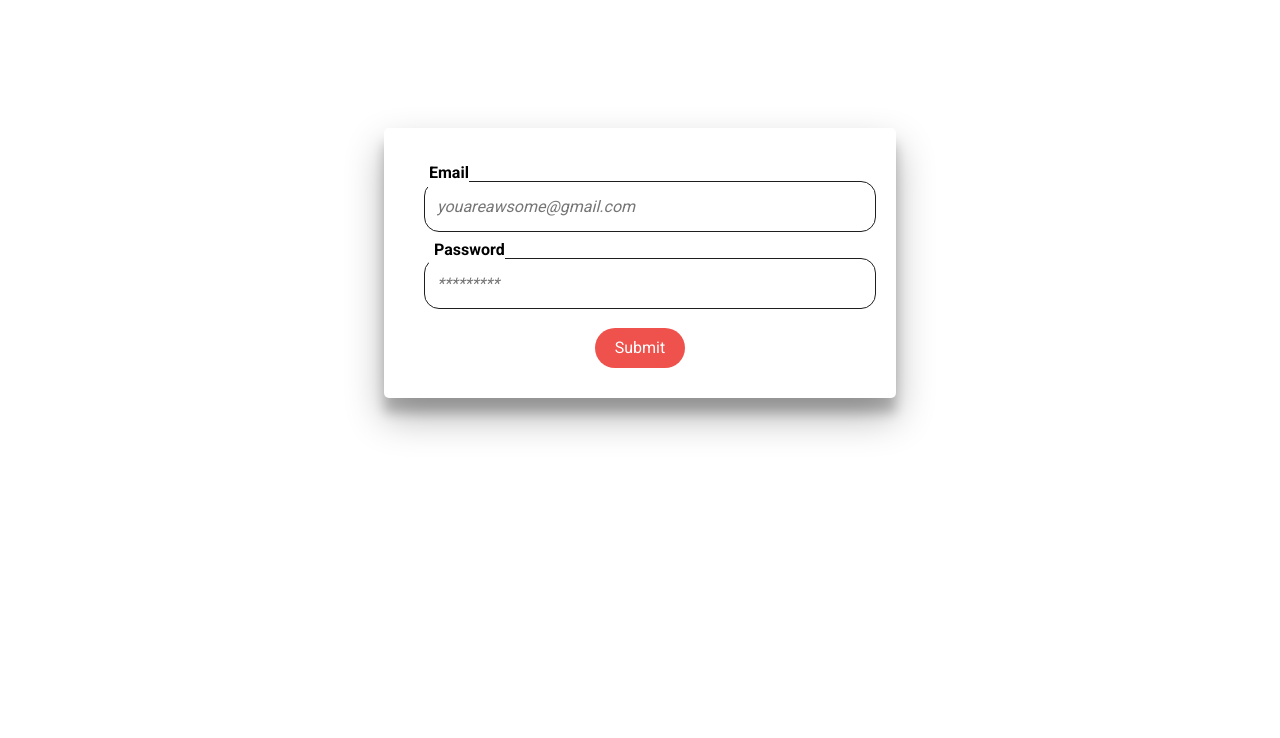
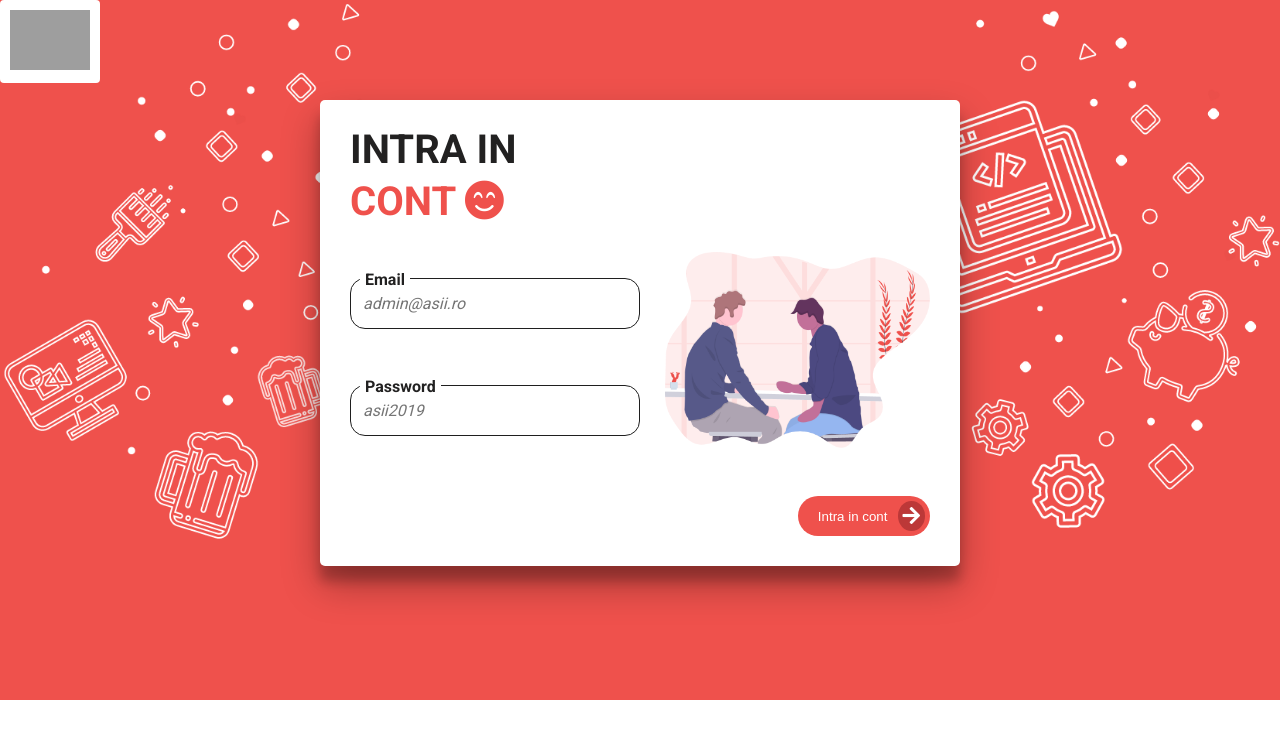
Before and after one commit to radumarinoiu/ASII-inscrieri, a React (Create React App) app: page /login in a window 1280 px wide. Shown: the top 738 px of the page. Built offline with nearby package versions, Linux system fonts and the light colour scheme; grey boxes are pictures that could not be loaded.

Commit message:
login good

```diff
--- a/src/components/Home/Home.jsx
+++ b/src/components/Home/Home.jsx
@@ -1100,6 +1100,7 @@ class Home extends Component {
               </div>
             </div>
           </div>
+
         )}
       </Fragment>
     );
--- a/src/components/login/AdminLogin.jsx
+++ b/src/components/login/AdminLogin.jsx
@@ -1,63 +1,144 @@
-import React, { Component } from 'react'
-import styles from './AdminLogin.module.scss'
+import React, { Component } from "react";
+import styles from "./AdminLogin.module.scss";
+import CustomInputText from "../shared/CustomInputText/CustomInputText";
+import CustomTextarea from "../shared/CustomTextarea/CustomTextarea";
+import CustomButton from "../shared/CustomButton/CustomButton";
 
 export default class AdminLogin extends Component {
   constructor() {
     super();
     this.state = {
-            email: '',
-            password: '',
+      email: "",
+      password: "",
+      errors: {
+        email: "",
+        password: ""
+      },
       auth: false
-          }
+    };
     this.handleSubmit = this.handleSubmit.bind(this);
   }
 
-
-
-    handleSubmit(e){
+  handleSubmit(e) {
     e.preventDefault();
-        if (this.state.email === "admin@asii.ro" && this.state.password === "asii2019"){
+    if (
+      this.state.email === "admin@asii.ro" &&
+      this.state.password === "asii2019"
+    ) {
       this.setState({
         auth: true
       });
-            console.log(this.state.auth);
-            window.location.replace('/dashboard');
-
-        } else alert("try again")
+      window.location.replace("/dashboard");
     }
-    handleChange (event) {
-        this.setState({ [event.target.name]: event.target.value} )
+  }
+  handleChange(event) {
+    this.setState({ [event.target.name]: event.target.value });
   }
   render() {
-
     return (
-            <div>
-                <div className={styles.container}>
       <form onSubmit={this.handleSubmit}>
-                        <label>Email
-                            <input
-                                type="email"
-                                placeholder="youareawsome@gmail.com"
-                                name = "email"
-                                onChange={event => this.handleChange(event)}
-                                required>
-                            </input>
-                        </label>
-                        <label>Password
-                            <input
-                                type='password'
-                                placeholder="*********"
-                                name='password'
-                                minLength='8'
-                                maxLength='20'
-                                onChange={event => this.handleChange(event)}
-                                required>
-                            </input>
-                        </label>
-                        <input type = 'submit'className ={styles.btn}></input>
-                    </form>
+        <div className="main">
+          <a
+            className="asiiLogoLink"
+            title="ASII Page"
+            href="https://asii.ro/"
+            rel="noopener noreferrer"
+            target="_blank"
+          >
+            <img src="https://asii.ro/images/logo.png" alt="asii" />
+          </a>
+          <div onSubmit={this.handleSubmit}>
+            <div className="row">
+              <div className="header-image col s12 m12 l12">
+                <img
+                  src={
+                    process.env.PUBLIC_URL + "/assets/images/background1.png"
+                  }
+                  className="backgroundImage desktop"
+                  alt=""
+                />
+                <img
+                  src={process.env.PUBLIC_URL + "/assets/images/bgMobile.png"}
+                  className="backgroundImage mobile"
+                  alt=""
+                />
               </div>
             </div>
-        )
+
+            <div className="container absolut-zero ">
+              <div className="row center">
+                <div className="register-form col s12 m8 offset-m2 l8 offset-l2 xl6 offset-xl3 center">
+                  <div
+                    className="data-container col s12 m12 l12"
+                    style={{ display: "block" }}
+                    ref={divElement => (this.divElement = divElement)}
+                  >
+                    <div className="container-body col s12">
+                      <h3 className="header">Intra in</h3>
+                      <h3 className="header special ">
+                        cont <i className="fas fa-smile-beam" />
+                      </h3>
+                      <div className="row">
+                        <div className="col s12 m12 l8 xl6">
+                          <div className="col s12 m12 l12">
+                            <CustomInputText
+                              handleChange={event => this.handleChange(event)}
+                              dataError={this.state.errors.email}
+                              type="text"
+                              min="3"
+                              max="100"
+                              name="email"
+                              id="email"
+                              placeholder="admin@asii.ro"
+                              value={this.state.email}
+                              label="Email"
+                            />
+                          </div>
+
+                          <div className="col s12 m12 l12">
+                            <CustomInputText
+                              handleChange={event => this.handleChange(event)}
+                              dataError={this.state.errors.password}
+                              type="password"
+                              name="password"
+                              min="3"
+                              max="100"
+                              id="password"
+                              value={this.state.password}
+                              label="Password"
+                              placeholder="asii2019"
+                            />
+                          </div>
+                        </div>
+                        <div className="col s12 m12 l4 xl6">
+                          <img
+                            className="asii-logo-right"
+                            src={
+                              process.env.PUBLIC_URL +
+                              "/assets/images/card1@2x.png"
+                            }
+                            alt=""
+                          />
+                        </div>
+                      </div>
+                      <div className="row">
+                        <div className="container-buttons step0 col s12 m12 l12 xl12">
+                          <CustomButton
+                            title="Intra in cont"
+                            disable={false}
+                            type="submit"
+                            handleClick={this.handleClick}
+                          />
+                        </div>
+                      </div>
+                    </div>
+                  </div>
+                </div>
+              </div>
+            </div>
+          </div>
+        </div>
+      </form>
+    );
   }
 }
--- a/src/components/shared/CustomButton/CustomButton.jsx
+++ b/src/components/shared/CustomButton/CustomButton.jsx
@@ -3,7 +3,23 @@ import "./CustomButton.scss";
 
 export default class CustomButton extends Component {
   render() {
-    const { handleClick,title, type, disable } = this.props;
+    const { handleClick, title, type, disable } = this.props;
+    if (type === "submit") {
+      return (
+        <button
+          onClick={handleClick}
+          name="submit"
+          type="submit"
+          className="btn btn-special next"
+          disabled={disable}
+        >
+          <span className="titleButton"> {title}</span>
+          <span>
+            <i className="fas fa-arrow-right" />
+          </span>
+        </button>
+      );
+    }
     if (type === "send") {
       return (
         <button
@@ -14,7 +30,7 @@ export default class CustomButton extends Component {
         >
           <span className="titleButton"> Trimite</span>
           <span>
-          <i className="fas fa-paper-plane"></i>
+            <i className="fas fa-paper-plane"></i>
           </span>
         </button>
       );
@@ -37,7 +53,7 @@ export default class CustomButton extends Component {
           className="btn btn-special next"
           disabled={disable}
         >
-          <span className="titleButton"> Pasul Urmator</span>
+          <span className="titleButton"> {title || "Pasul urmator"}</span>
           <span>
             <i className="fas fa-arrow-right" />
           </span>
```
Lines whose indentation alone changed are shown as unchanged.
